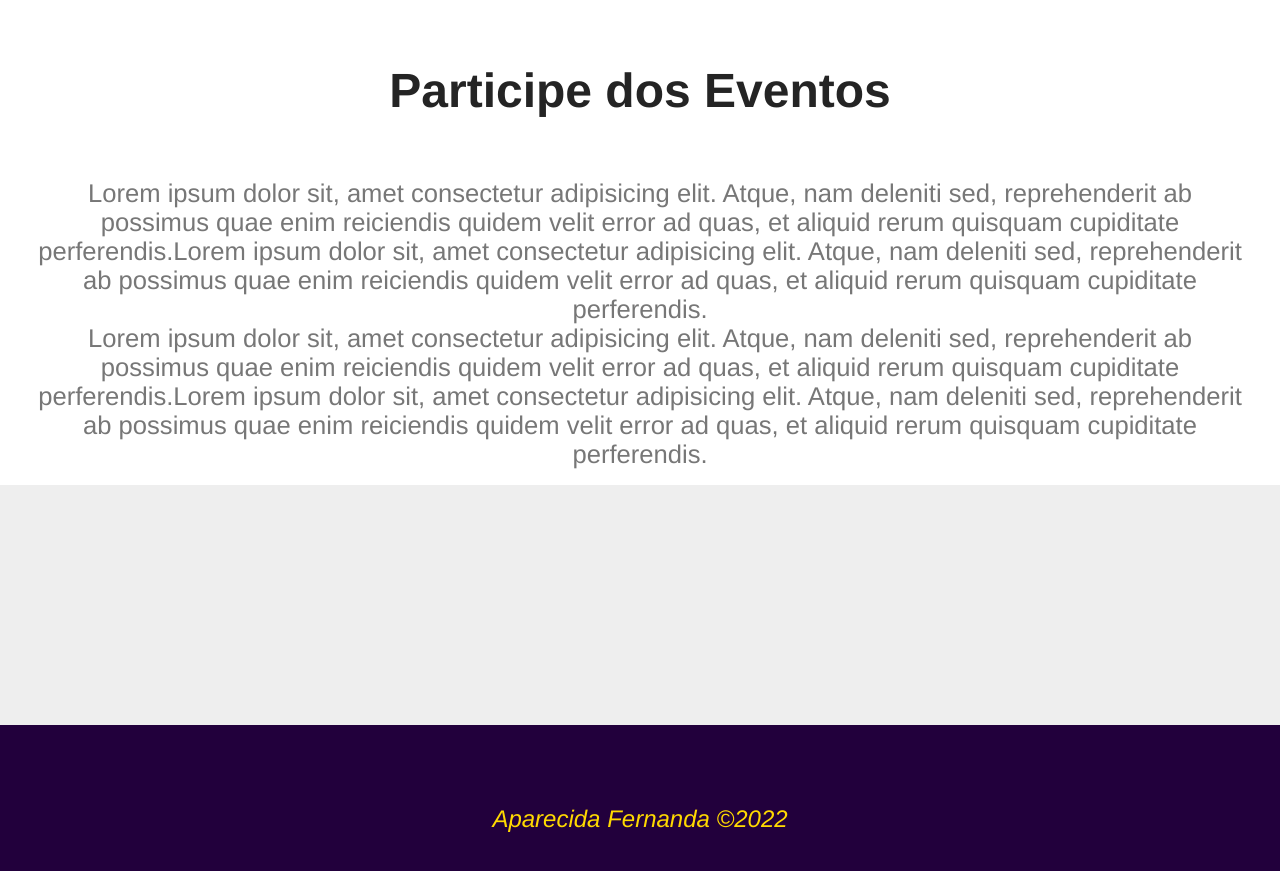
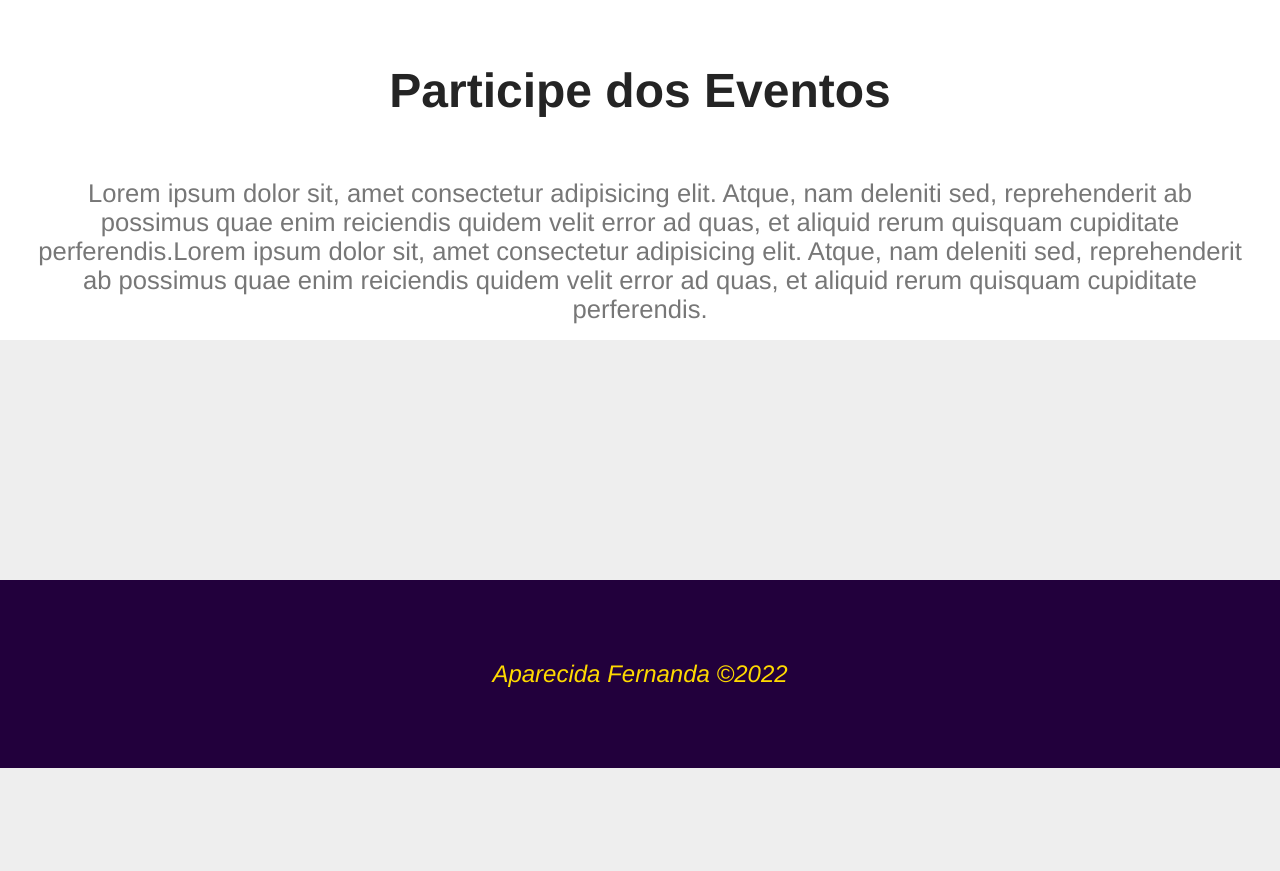
Before and after one commit to Cidinha-dev/site-de-anime-resposivo, a plain HTML site: page index.html in a window 1280 px wide. Shown: the part 2791-3662 px from the top of the page. After the commit the page ends 3559 px from the top, so only its background shows below. Drawn offline with Linux system fonts and the light colour scheme.

Commit message:
retirada do lorem

```diff
--- a/index.html
+++ b/index.html
@@ -147,7 +147,6 @@
     <div class="content">
         <h2 class="evento">Participe dos Eventos</h2>
         <p>Lorem ipsum dolor sit, amet consectetur adipisicing elit. Atque, nam deleniti sed, reprehenderit ab possimus quae enim reiciendis quidem velit error ad quas, et aliquid rerum quisquam cupiditate perferendis.Lorem ipsum dolor sit, amet consectetur adipisicing elit. Atque, nam deleniti sed, reprehenderit ab possimus quae enim reiciendis quidem velit error ad quas, et aliquid rerum quisquam cupiditate perferendis. </p>
-        <p>Lorem ipsum dolor sit, amet consectetur adipisicing elit. Atque, nam deleniti sed, reprehenderit ab possimus quae enim reiciendis quidem velit error ad quas, et aliquid rerum quisquam cupiditate perferendis.Lorem ipsum dolor sit, amet consectetur adipisicing elit. Atque, nam deleniti sed, reprehenderit ab possimus quae enim reiciendis quidem velit error ad quas, et aliquid rerum quisquam cupiditate perferendis. </p>
 
     </div>
 
```
